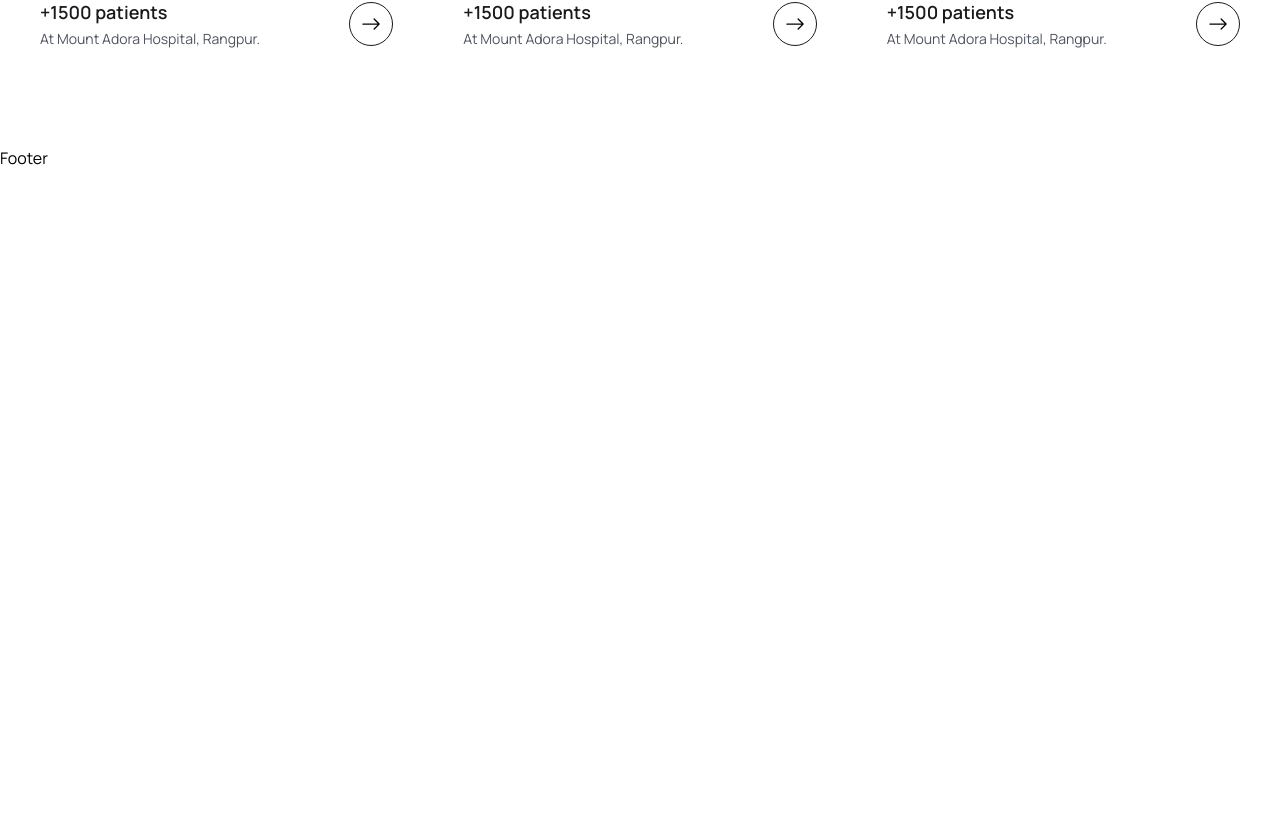
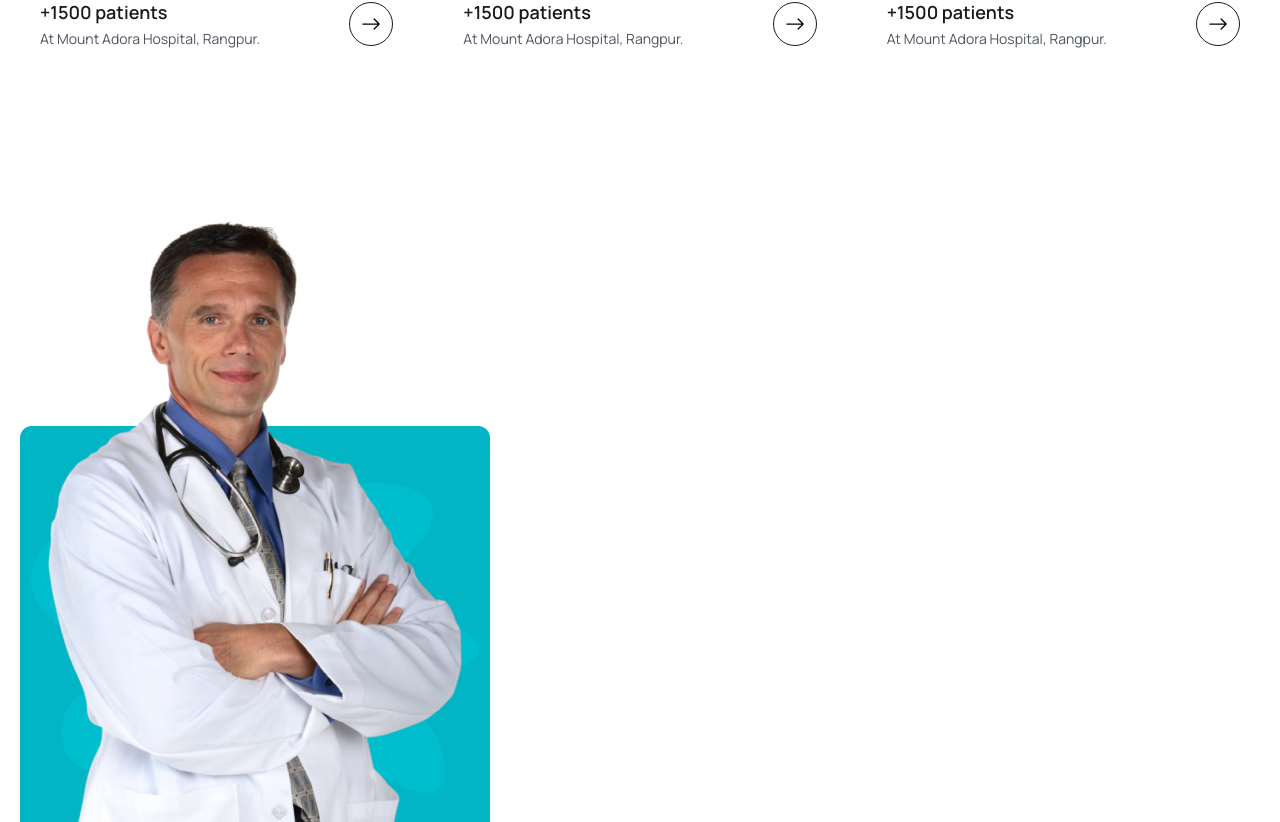
Before and after one commit to shagors/doctor-appointment, a React (Vite) app in the folder frontend/: page / in a window 1280 px wide. Shown: the part 4678-5500 px from the top of the page. Before the commit the page ends 4848 px from the top, so only its background shows below. Built offline with nearby package versions, Linux system fonts and the light colour scheme.

Commit message:
add some components for design home page

```diff
--- /dev/null
+++ b/frontend/src/components/Faq/FaqItem.jsx
@@ -0,0 +1,5 @@
+const FaqItem = () => {
+  return <div>FaqItem</div>;
+};
+
+export default FaqItem;
--- /dev/null
+++ b/frontend/src/components/Faq/FaqList.jsx
@@ -0,0 +1,7 @@
+import { faqs } from "../../assets/data/faqs";
+
+const FaqList = () => {
+  return <ul className="mt-[]">FaqList</ul>;
+};
+
+export default FaqList;
--- a/frontend/src/pages/Home.jsx
+++ b/frontend/src/pages/Home.jsx
@@ -8,6 +8,7 @@ import icon03 from "../assets/images/icon03.png";
 import avatarIcon from "../assets/images/avatar-icon.png";
 import videoIcon from "../assets/images/video-icon.png";
 import featureImg from "../assets/images/feature-img.png";
+import faqImg from "../assets/images/faq-img.png";
 import { BsArrowRight } from "react-icons/bs";
 import About from "../components/About/About";
 import ServiceList from "../components/Services/ServiceList";
@@ -256,6 +257,17 @@ const Home = () => {
           <DoctorList />
         </div>
       </section>
+
+      {/* ============== FAQ section =============== */}
+      <section>
+        <div className="container">
+          <div className="flex justify-between gap-[50px] lg:gap-0">
+            <div className="w-1/2 hidden md:block">
+              <img src={faqImg} alt="" />
+            </div>
+          </div>
+        </div>
+      </section>
     </>
   );
 };
```
